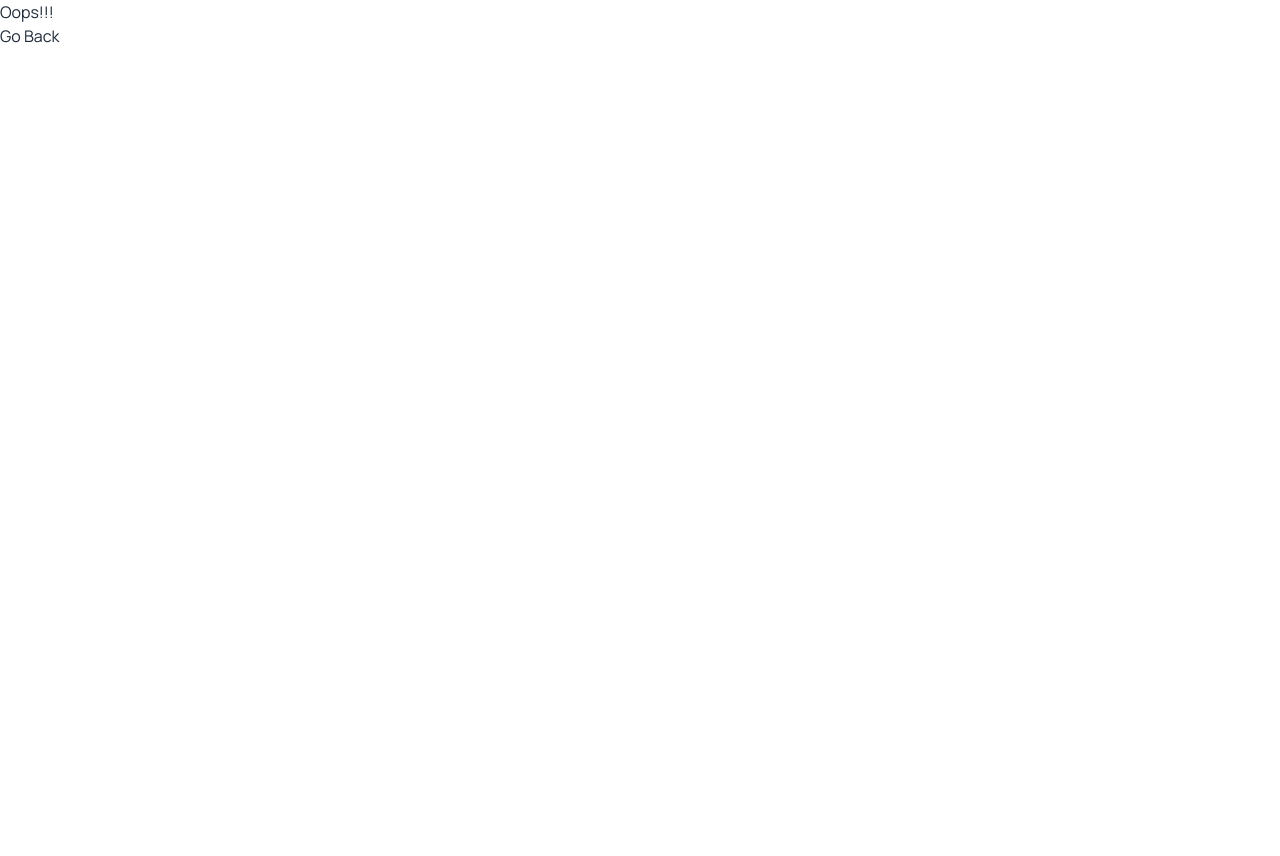
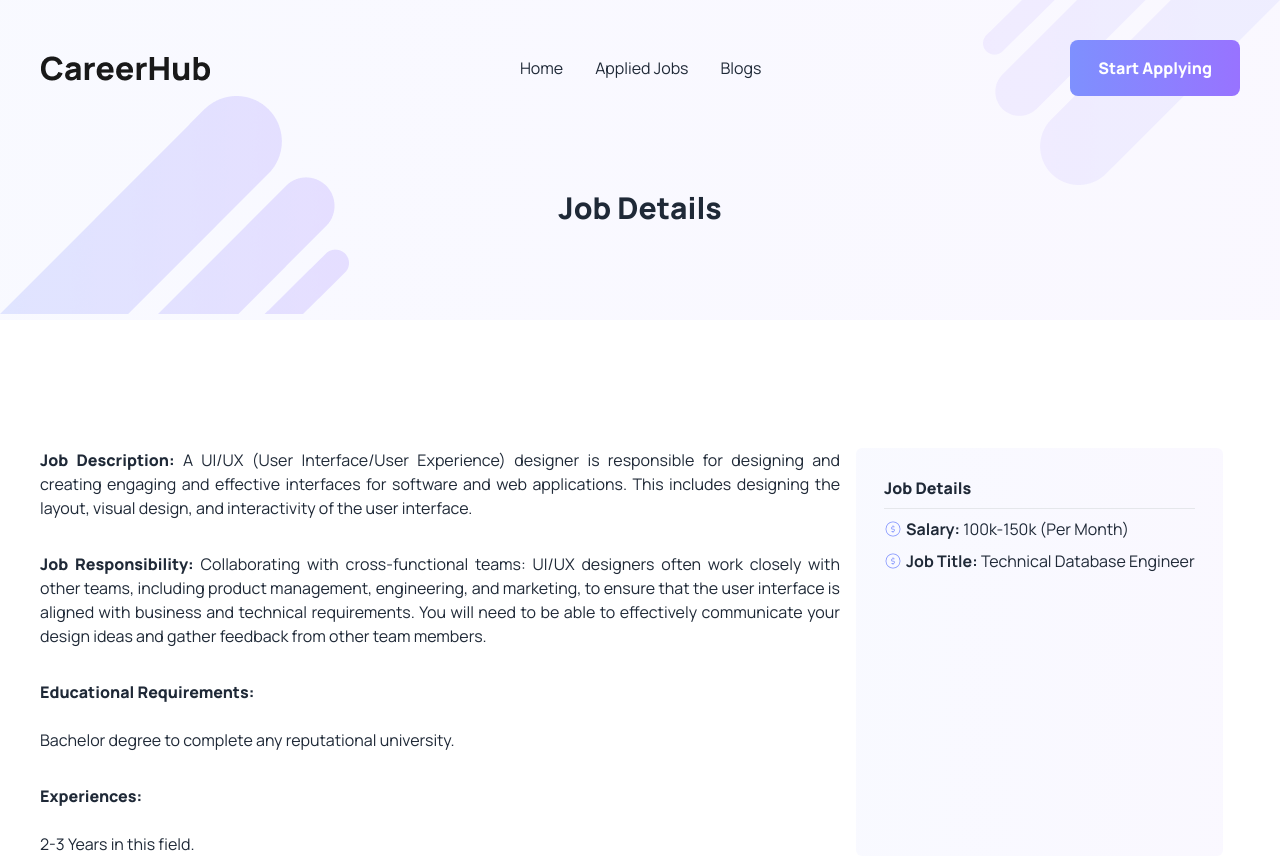
Before and after one commit to hasibmuhammad/career-hub, a React (Vite) app: page /job/1 in a window 1280 px wide. Before the commit this address had no page. Before the commit the page ends 800 px from the top, so only its background shows below. Built offline with nearby package versions, Linux system fonts and the light colour scheme.

Commit message:
Job details - description done

```diff
--- a/src/components/Banner/Banner.jsx
+++ b/src/components/Banner/Banner.jsx
@@ -21,7 +21,7 @@ const Banner = () => {
         </div>
       </div>
       <div className="w-full">
-        <img className="w-full" src="../../../assets/images/user.png" alt="" />
+        <img className="w-full" src="../../../assets/images/user.png" />
       </div>
     </div>
   );
--- a/src/components/FeaturedJobs/FeaturedJobs.jsx
+++ b/src/components/FeaturedJobs/FeaturedJobs.jsx
@@ -1,5 +1,6 @@
 import { CiLocationOn, CiDollar } from "react-icons/ci";
 import { useEffect, useState } from "react";
+import { Link } from "react-router-dom";
 
 const FeaturedJobs = () => {
   const [seeAll, setSeeAll] = useState(false);
@@ -56,9 +57,11 @@ const FeaturedJobs = () => {
               </div>
             </div>
             <div className="mt-4">
-              <button className="bg-gradient-to-r from-start to-end px-7 py-3 rounded-lg font-extrabold text-white">
-                View Details
-              </button>
+              <Link to={`/job/${job.id}`}>
+                <button className="bg-gradient-to-r from-start to-end px-7 py-3 rounded-lg font-extrabold text-white">
+                  View Details
+                </button>
+              </Link>
             </div>
           </div>
         ))}
--- a/src/components/Header/Header.jsx
+++ b/src/components/Header/Header.jsx
@@ -1,11 +1,21 @@
-import { Link, NavLink } from "react-router-dom";
+import { Link, NavLink, useLocation } from "react-router-dom";
 
 const Header = () => {
+  const { pathname } = useLocation();
+
+  console.log(pathname.includes("/job/"));
+
+  const navBg = pathname.includes("/job/")
+    ? "bg-gradient-to-r from-catBgStart to-catBgEnd w-full pt-10"
+    : "mt-10";
+
   return (
-    <>
-      <div className="flex flex-col gap-8 md:gap-4 md:flex-row justify-between items-center mt-10">
+    <div className={`${navBg} px-10`}>
+      <div
+        className={`max-w-7xl mx-auto flex flex-col gap-8 md:gap-4 md:flex-row justify-between items-center `}
+      >
         <Link>
-          <img src="../../../assets/logo/CareerHub.png" alt="" />
+          <img src="../../../assets/logo/CareerHub.png" />
         </Link>
         <div className="flex items-center gap-8">
           <NavLink to={"/"}>Home</NavLink>
@@ -17,7 +27,7 @@ const Header = () => {
           Start Applying
         </button>
       </div>
-    </>
+    </div>
   );
 };
 
--- a/src/components/Home/Home.jsx
+++ b/src/components/Home/Home.jsx
@@ -1,10 +1,11 @@
+import { useLocation } from "react-router-dom";
 import Banner from "../Banner/Banner";
 import CategoryList from "../CategoryList/CategoryList";
 import FeaturedJobs from "../FeaturedJobs/FeaturedJobs";
 
 const Home = () => {
   return (
-    <div className="mt-10">
+    <div className="mt-10 max-w-7xl mx-auto px-10">
       <Banner />
       <CategoryList />
       <FeaturedJobs />
--- /dev/null
+++ b/src/components/JobDetail/JobDetail.jsx
@@ -0,0 +1,63 @@
+import { useLoaderData, useParams } from "react-router-dom";
+import { CiLocationOn, CiDollar } from "react-icons/ci";
+
+const JobDetail = () => {
+  const { id } = useParams();
+  const jobs = useLoaderData();
+  const job = jobs.find((j) => j.id === parseInt(id));
+  console.log(jobs, job);
+  return (
+    <div className="relative bg-bg1 bg-no-repeat">
+      <div className="bg-bg2 bg-no-repeat absolute h-full w-full bg-right-top -top-24 -z-50"></div>
+      <div className="bg-gradient-to-r from-catBgStart to-catBgEnd h-56 w-full flex justify-center items-center">
+        <h2 className="text-3xl font-extrabold">Job Details</h2>
+      </div>
+
+      <div className="max-w-7xl mx-auto mt-32 px-10 flex gap-4">
+        <div className="space-y-8 w-2/3">
+          <p className="text-justify">
+            <span className="font-extrabold">Job Description: </span>
+            {job.job_description}
+          </p>
+          <p className="text-justify">
+            <span className="font-extrabold">Job Responsibility: </span>
+            {job.job_responsibility}
+          </p>
+          <p className="text-justify">
+            <span className="font-extrabold">Educational Requirements: </span>{" "}
+            <br />
+            <br />
+            {job.educational_requirements}
+          </p>
+          <p className="text-justify">
+            <span className="font-extrabold">Experiences: </span> <br />
+            <br />
+            {job.experiences}
+          </p>
+        </div>
+        <div className="bg-gradient-to-r from-catBgStart to-catBgEnd p-7 rounded-md space-y-2">
+          <h3 className="font-extrabold">Job Details</h3>
+          <hr />
+          <div className="flex items-center gap-1">
+            <CiDollar className="font-bold text-lg text-start"></CiDollar>
+            <p>
+              {" "}
+              <span className="font-bold">Salary: </span>
+              {`${job.salary} (Per Month)`}{" "}
+            </p>
+          </div>
+          <div className="flex items-center gap-1">
+            <CiDollar className="font-bold text-lg text-start"></CiDollar>
+            <p>
+              {" "}
+              <span className="font-bold">Job Title: </span>
+              {job.job_title}
+            </p>
+          </div>
+        </div>
+      </div>
+    </div>
+  );
+};
+
+export default JobDetail;
--- a/src/components/Root/Root.jsx
+++ b/src/components/Root/Root.jsx
@@ -5,10 +5,8 @@ import Header from "../Header/Header";
 const Root = () => {
   return (
     <div>
-      <div className="max-w-7xl mx-auto px-10">
-        <Header />
-        <Outlet />
-      </div>
+      <Header />
+      <Outlet />
     </div>
   );
 };
--- a/src/main.jsx
+++ b/src/main.jsx
@@ -7,6 +7,7 @@ import Home from "./components/Home/Home";
 import ErrorPage from "./components/ErrorPage/ErrorPage";
 import AppliedJobs from "./components/AppliedJobs/AppliedJobs";
 import Blogs from "./components/Blogs/Blogs";
+import JobDetail from "./components/JobDetail/JobDetail";
 
 const router = createBrowserRouter([
   {
@@ -26,6 +27,11 @@ const router = createBrowserRouter([
         path: "/blogs",
         element: <Blogs />,
       },
+      {
+        path: "/job/:id",
+        loader: () => fetch("/data/jobs.json"),
+        element: <JobDetail />,
+      },
     ],
   },
 ]);
--- a/tailwind.config.js
+++ b/tailwind.config.js
@@ -3,6 +3,10 @@ export default {
   content: ["./index.html", "./src/**/*.{js,ts,jsx,tsx}"],
   theme: {
     extend: {
+      backgroundImage: {
+        bg1: "url(/assets/images/bg1.png)",
+        bg2: "url(/assets/images/bg2.png)",
+      },
       colors: {
         border: "#E8E8E8",
         secondary: "#474747",
```
